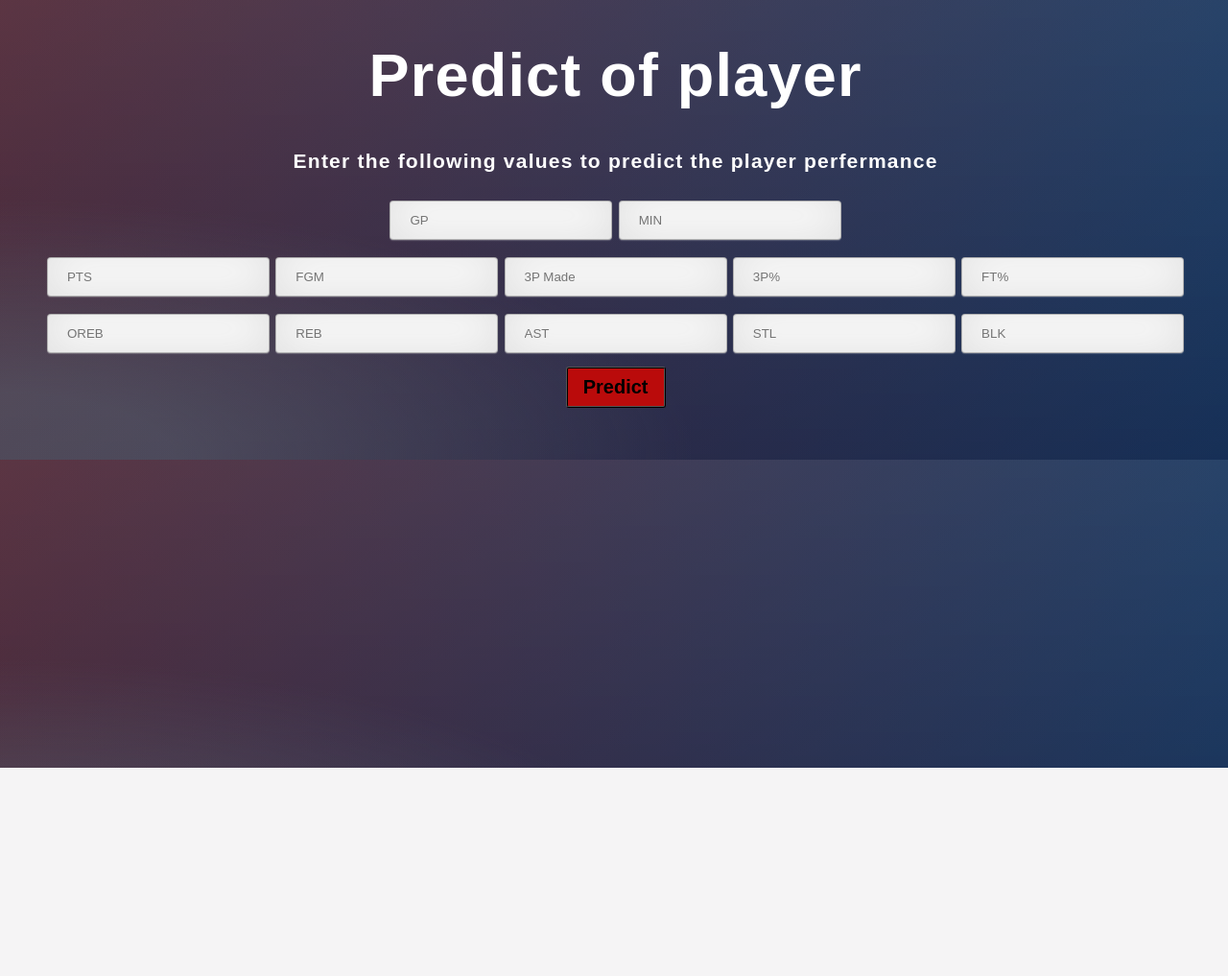
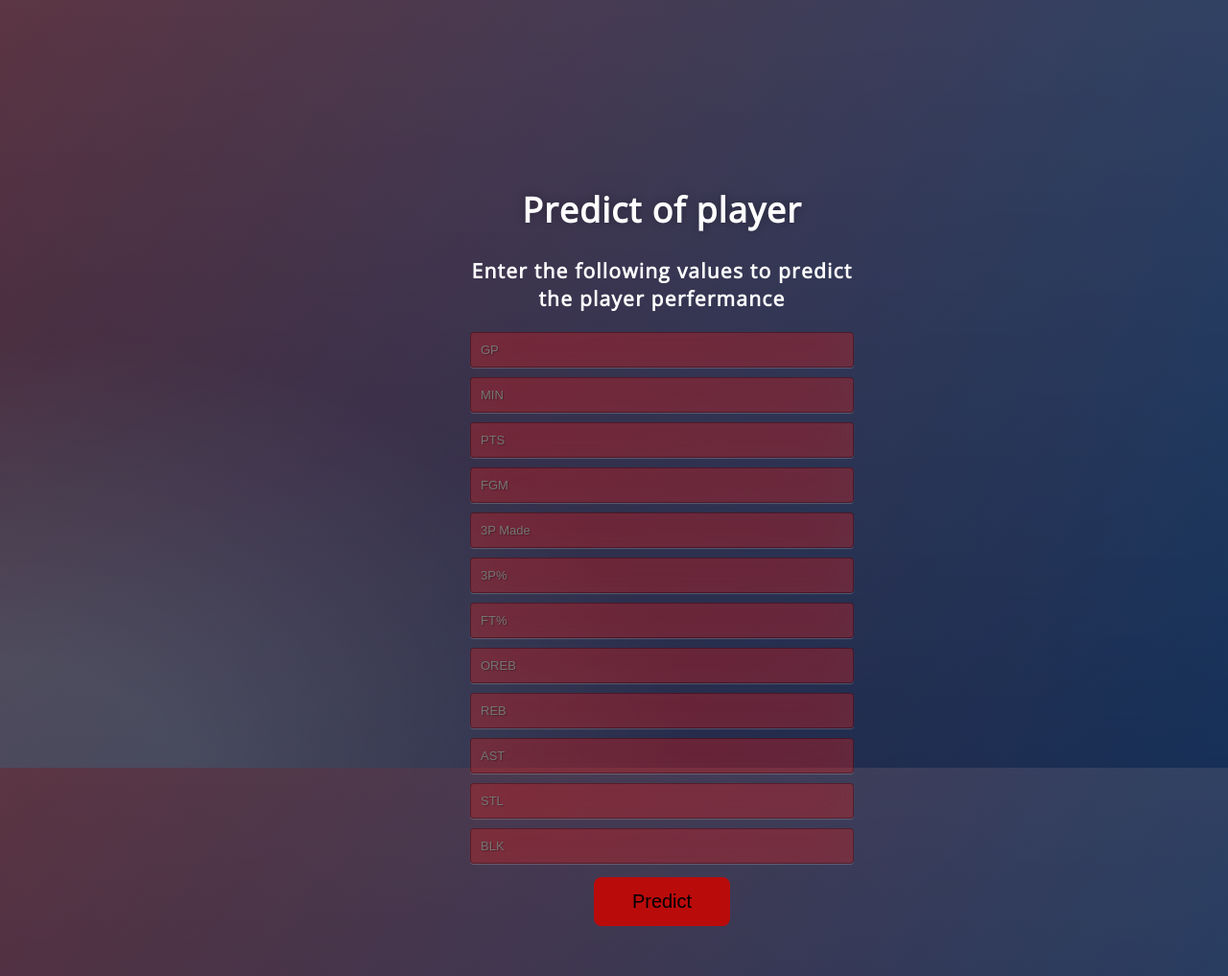
Before and after one commit to khouloud-mrabet/nbaplayer, a Flask app: page / in a window 1280 px wide. Shown: the whole page at 96% size. Before the commit the page ends 800 px from the top, so only its background shows below. Run offline with Flask 2, Linux system fonts and the light colour scheme; parts of the project's set-up code (start-up, migrations or seed data) failed here and were passed over.

Commit message:
Add files via upload

```diff
--- a/static/css/Style.css
+++ b/static/css/Style.css
@@ -1,9 +1,25 @@
-/*This section involves the overall style of main tags*/
-* {
-    font-family: sans-serif;
+@import url(https://fonts.googleapis.com/css?family=Open+Sans);
+
+.btn{
+  background-color: #ba0b0b; /* Green */
+  border: none;
+  text-align: center;
+  border-radius: 8px;
+  padding: 14px 40px;
+  text-decoration: none;
+  display: inline-block;
+  font-size: 20px;
+  margin: 4px 2px;
+  cursor: pointer;
 }
+.btn:hover { background-color: #0a0000; box-shadow: 0 12px 16px 0 rgba(0,0,0,0.24),0 17px 50px 0 rgba(0,0,0,0.19); }
+
+* { -webkit-box-sizing:border-box; -moz-box-sizing:border-box; -ms-box-sizing:border-box; -o-box-sizing:border-box; box-sizing:border-box; }
+
+html { width: 100%; height:100%; overflow:hidden; }
+
 body {
-        width: 99%;
+	width: 100%;
 	height:100%;
 	font-family: 'Open Sans', sans-serif;
 	background: #331952;
@@ -11,7 +27,7 @@ body {
 	font-size: 18px;
 	text-align:center;
 	letter-spacing:1.2px;
-	background: -moz-radial-gradient(0% 150%, ellipse cover, rgba(104,128,138,.4) 10%,rgba(138,114,76,0) 40%),-moz-linear-gradient(top,  rgba(57,173,219,.25) 0%, rgba(42,60,87,.4) 100%), -moz-linear-gradient(-45deg,  #670d10 0%, #092756 100%);
+	background: -moz-radial-gradient(0% 100%, ellipse cover, rgba(104,128,138,.4) 10%,rgba(138,114,76,0) 40%),-moz-linear-gradient(top,  rgba(57,173,219,.25) 0%, rgba(42,60,87,.4) 100%), -moz-linear-gradient(-45deg,  #670d10 0%, #092756 100%);
 	background: -webkit-radial-gradient(0% 100%, ellipse cover, rgba(104,128,138,.4) 10%,rgba(138,114,76,0) 40%), -webkit-linear-gradient(top,  rgba(57,173,219,.25) 0%,rgba(42,60,87,.4) 100%), -webkit-linear-gradient(-45deg,  #670d10 0%,#092756 100%);
 	background: -o-radial-gradient(0% 100%, ellipse cover, rgba(104,128,138,.4) 10%,rgba(138,114,76,0) 40%), -o-linear-gradient(top,  rgba(57,173,219,.25) 0%,rgba(42,60,87,.4) 100%), -o-linear-gradient(-45deg,  #670d10 0%,#092756 100%);
 	background: -ms-radial-gradient(0% 100%, ellipse cover, rgba(104,128,138,.4) 10%,rgba(138,114,76,0) 40%), -ms-linear-gradient(top,  rgba(57,173,219,.25) 0%,rgba(42,60,87,.4) 100%), -ms-linear-gradient(-45deg,  #670d10 0%,#092756 100%);
@@ -19,42 +35,27 @@ body {
 	filter: progid:DXImageTransform.Microsoft.gradient( startColorstr='#3E1D6D', endColorstr='#092756',GradientType=1 );
 
 }
-form {
-    text-align: center;
+.login {
+	position: absolute;
+	top: 40%;
+	left: 50%;
+	margin: -150px 0 0 -150px;
+	width:400px;
+	height:400px;
 }
-h1 {
-    text-align: center;
-    font-size: 350%;
-}
-button {
-  font-weight: bold;
-  background-color: #ba0b0b;
-  border-style: ridge;
-  text-align: center;
-  border-radius: 3px;
-  padding: 8px 16px;
-  text-decoration: none;
-  display: inline-block;
-  font-family: Arial;
-  border-style: ridge;
-  font-size: 20px;
-  margin: 4px 2px;
-  cursor: pointer;
-img {
-  display: block;
-  margin-left: auto;
-  margin-right: auto;
-  width: 25%;
-}
-}
+
+.login h1 { color: #fff; text-shadow: 0 0 10px rgba(0,0,0,0.3); letter-spacing:1px; text-align:center; }
+
 input {
-    width: 15%;
+	width: 100%;
 	margin-bottom: 10px;
-    padding: 12px 20px;
-    margin: 8px 0;
-    margin-bottom: 10px;
-    box-sizing: border-box
+	background: rgba(255,0,0,0.3);
+	border: none;
+	outline: none;
+	padding: 10px;
+	font-size: 13px;
 	color: #fff;
+	text-shadow: 1px 1px 1px rgba(0,0,0,0.3);
 	border: 1px solid rgba(0,0,0,0.3);
 	border-radius: 4px;
 	box-shadow: inset 0 -5px 45px rgba(100,100,100,0.2), 0 1px 1px rgba(255,255,255,0.2);
@@ -64,3 +65,4 @@ input {
 	-ms-transition: box-shadow .5s ease;
 	transition: box-shadow .5s ease;
 }
+input:focus { box-shadow: inset 0 -5px 45px rgba(100,100,100,0.4), 0 1px 1px rgba(255,255,255,0.2); }
```
Lines whose indentation alone changed are shown as unchanged.
